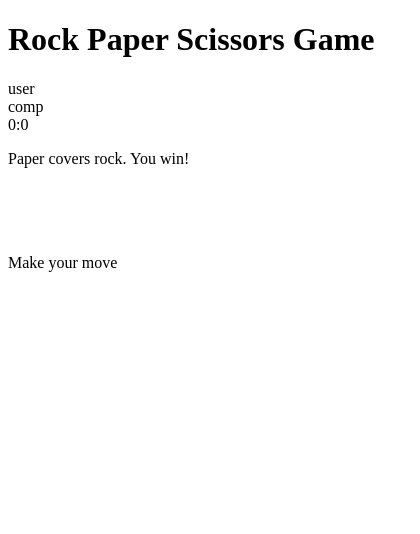
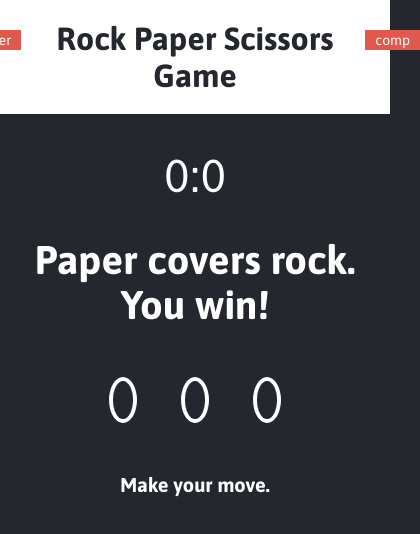
Before and after one commit to E-rwinn/Project-III, a plain HTML site: page index.html in a window 390 px wide. Shown: the whole page, 420 px wide, since content can reach past the window. Drawn offline with Linux system fonts and the light colour scheme.

Commit message:
Completed UI styling for Rock Paper Scissors project with responsive layout and interactive design elements

```diff
--- a/index.html
+++ b/index.html
@@ -34,6 +34,6 @@
         </div>
     </div>
 
-    <p id="action-message">Make your move</p>
+    <p id="action-message">Make your move.</p>
 </body>
 </html>
--- a/style.css
+++ b/style.css
@@ -0,0 +1,92 @@
+@import url('https://fonts.googleapis.com/css?family=Asap:400,500,700');
+* {
+    margin: 0;
+    padding: 0;
+    box-sizing: border-box;
+}
+
+body {
+    background-color: #24272E;
+}
+
+header {
+    background: white;
+    padding: 20px;
+}
+
+header > h1 {
+    color: #24272E;
+    text-align: center;
+    font-family: asap, sans-serif;
+}
+
+.score-board {
+    margin: 20px auto;
+    border: 3px soild white;
+    border-radius: 4px;
+    text-align: center;
+    width: 200px;
+    color: white;
+    font-size: 46px;
+    padding: 15px 20px;
+    font-family: Asap, sans-serif;
+}
+
+.badge {
+    background: #E2584D;
+    color: white;
+    font-size: 14px;
+    padding: 2px 10px;
+    font-family: Asap, sans-serif;
+}
+
+#user-label {
+    position: absolute;
+    top: 30px;
+    left: -25px;
+}
+
+#computer-label {
+    position: absolute;
+    top: 30px;
+    right: -30px;
+}
+
+.result {
+    font-size: 40px;
+    color: white;
+}
+
+.result > p {
+    text-align: center;
+    font-weight: bold;
+    font-family: Asap, sans-serif;
+}
+
+.choices {
+    margin: 50px 0;
+    text-align: center;
+}
+
+.choice {
+    border: 4px solid white;
+    border-radius: 50%;
+    margin: 0 20px;
+    padding: 10px;
+    display: inline-block;
+    transition: all 0.3s ease;
+}
+
+.choice:hover {
+    cursor: pointer;
+    background: #24272E;
+}
+
+#action-message {
+    text-align: center;
+    color: white;
+    font-family: Asap, sans-serif;
+    font-weight: bold;
+    font-size: 20px;
+    margin-top: 20px;
+}
```
